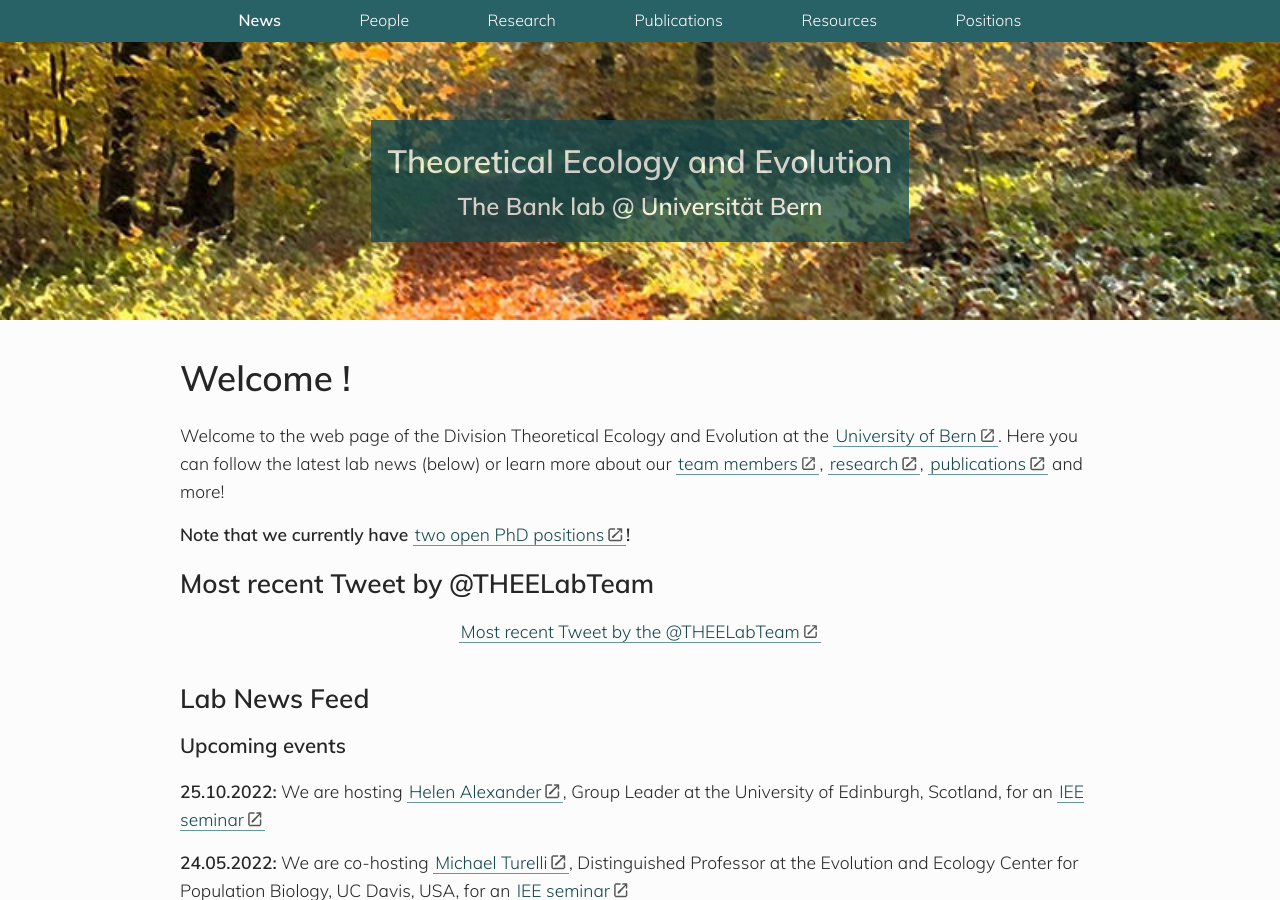
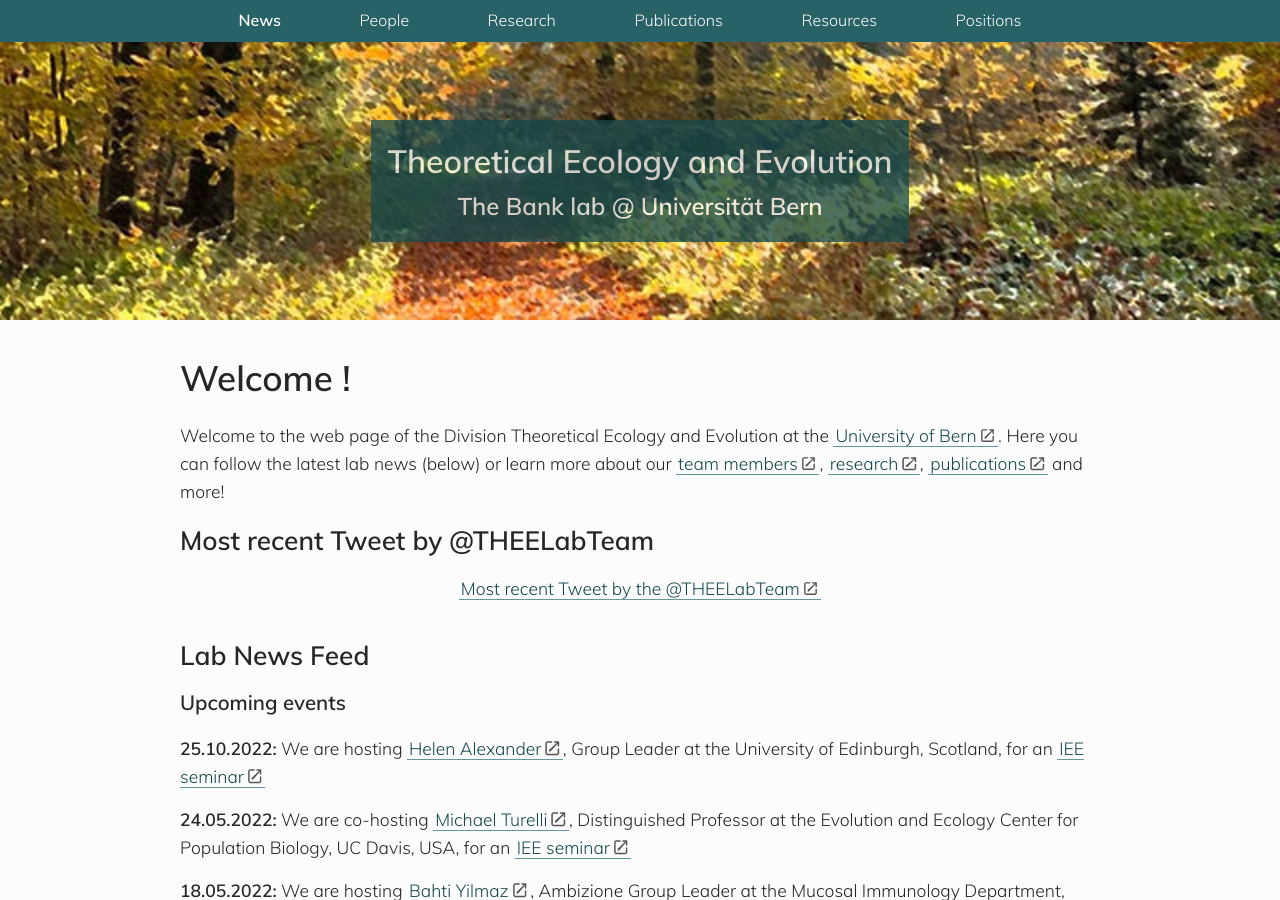
Before and after one commit to banklab/banklab.github.io, a Jekyll site: the page built from index.md, in a window 1280 px wide and 900 px high. Built offline with Jekyll 4.4.1, drawn with Linux system fonts in a browser that asks for light colours; some web fonts are replaced; comment, search, counter and statistics services are not loaded.

Commit message:
Update index.md
Took out advertisement.

```diff
--- a/index.md
+++ b/index.md
@@ -6,8 +6,6 @@ permalink: /
 # Welcome !
 
 Welcome to the web page of the Division Theoretical Ecology and Evolution at the [University of Bern](http://www.thee.iee.unibe.ch/index_eng.html). Here you can follow the latest lab news (below) or learn more about our [team members](https://banklab.github.io/people/), [research](https://banklab.github.io/research/), [publications](https://banklab.github.io/publications/) and more!
-
-**Note that we currently have [two open PhD positions](https://banklab.github.io/positions/)!**
 
 ## Most recent Tweet by @THEELabTeam
 
```
